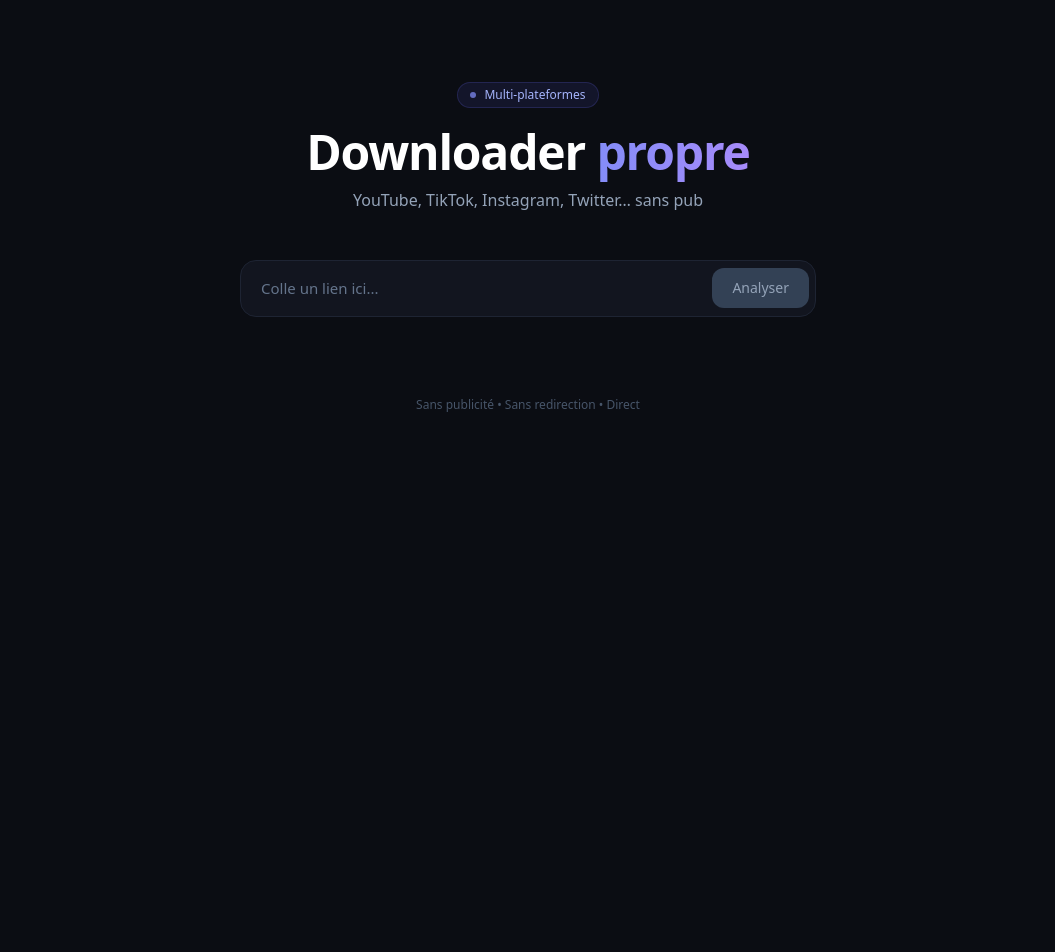
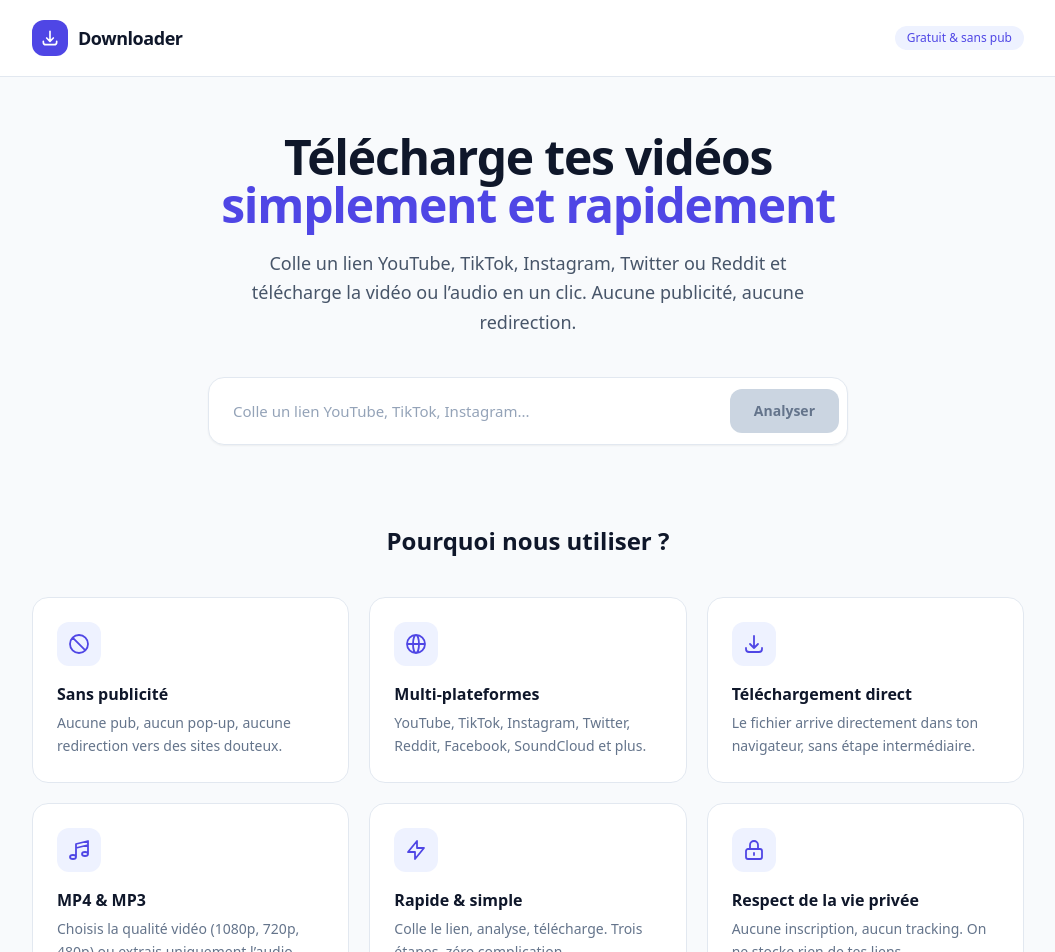
Before and after one commit to mohamedProgrammer120/dlmedia, a Next.js app: page / in a window 1280 px wide. Shown: the top 952 px of the page, without its empty margins (112-1167 px from the left). Before the commit the page ends 800 px from the top, so only its background shows below. Built offline with nearby package versions, Linux system fonts and the light colour scheme.

Commit message:
style claire

```diff
--- a/app/globals.css
+++ b/app/globals.css
@@ -2,44 +2,29 @@
 @tailwind components;
 @tailwind utilities;
 
-:root {
-  --bg: #0b0d13;
-  --card: #12151f;
-  --border: #1e2433;
-  --accent: #6366f1;
-  --accent-hover: #818cf8;
-}
-
 html, body {
   height: 100%;
-  background: var(--bg);
-  color: #e2e8f0;
+  background: #f8fafc;
+  color: #0f172a;
   font-family: system-ui, -apple-system, sans-serif;
 }
 
-/* Scrollbar */
 ::-webkit-scrollbar { width: 6px; }
-::-webkit-scrollbar-track { background: transparent; }
-::-webkit-scrollbar-thumb { background: #2d3348; border-radius: 10px; }
+::-webkit-scrollbar-track { background: #f1f5f9; }
+::-webkit-scrollbar-thumb { background: #cbd5e1; border-radius: 10px; }
 
-/* Animations */
 @keyframes fadeIn {
-  from { opacity: 0; transform: translateY(12px); }
+  from { opacity: 0; transform: translateY(14px); }
   to { opacity: 1; transform: translateY(0); }
 }
 
 @keyframes scaleIn {
-  from { opacity: 0; transform: scale(0.96); }
+  from { opacity: 0; transform: scale(0.97); }
   to { opacity: 1; transform: scale(1); }
 }
 
-@keyframes pulse-soft {
-  0%, 100% { opacity: 1; }
-  50% { opacity: 0.6; }
-}
-
 .animate-fade-in {
-  animation: fadeIn 0.4s ease-out forwards;
+  animation: fadeIn 0.45s ease-out forwards;
 }
 
 .animate-scale-in {
--- a/app/page.js
+++ b/app/page.js
@@ -78,30 +78,40 @@
   };
 
   return (
-    <div className="min-h-screen bg-[#0b0d13] text-slate-200 flex flex-col items-center px-4 py-14 sm:py-20">
+    <div className="min-h-screen bg-slate-50 text-slate-900">
 
-      {/* Header */}
-      <header className="w-full max-w-xl text-center mb-12 animate-fade-in">
-        <div className="inline-flex items-center gap-2 px-3 py-1 mb-5 rounded-full bg-indigo-500/10 border border-indigo-500/20 text-indigo-300 text-xs font-medium">
-          <span className="w-1.5 h-1.5 rounded-full bg-indigo-400 animate-pulse"></span>
-          Multi-plateformes
+      {/* ===== HEADER ===== */}
+      <header className="border-b border-slate-200 bg-white">
+        <div className="max-w-5xl mx-auto px-4 py-5 flex items-center justify-between">
+          <div className="flex items-center gap-2.5">
+            <div className="w-9 h-9 rounded-xl bg-indigo-600 flex items-center justify-center">
+              <svg className="w-5 h-5 text-white" fill="none" viewBox="0 0 24 24" stroke="currentColor">
+                <path strokeLinecap="round" strokeLinejoin="round" strokeWidth={2} d="M4 16v1a3 3 0 003 3h10a3 3 0 003-3v-1m-4-4l-4 4m0 0l-4-4m4 4V4" />
+              </svg>
             </div>
-        <h1 className="text-4xl sm:text-5xl font-bold tracking-tight text-white">
-          Downloader
-          <span className="text-transparent bg-clip-text bg-gradient-to-r from-indigo-400 to-violet-400">
-            {" "}propre
+            <span className="font-bold text-lg tracking-tight">Downloader</span>
+          </div>
+          <span className="text-xs font-medium text-indigo-600 bg-indigo-50 px-3 py-1 rounded-full">
+            Gratuit & sans pub
           </span>
-        </h1>
-        <p className="mt-3 text-slate-400 text-sm sm:text-base">
-          YouTube, TikTok, Instagram, Twitter… sans pub
-        </p>
+        </div>
       </header>
 
-      {/* Input */}
-      <div className="w-full max-w-xl animate-fade-in" style={{ animationDelay: "0.1s" }}>
-        <div className="relative group">
-          <div className="absolute -inset-0.5 bg-gradient-to-r from-indigo-500 to-violet-500 rounded-2xl opacity-0 group-hover:opacity-20 blur transition duration-500"></div>
-          <div className="relative flex items-center bg-[#12151f] border border-[#1e2433] rounded-2xl overflow-hidden focus-within:border-indigo-500/60 transition-colors">
+      {/* ===== HERO ===== */}
+      <section className="max-w-3xl mx-auto px-4 pt-14 pb-10 text-center animate-fade-in">
+        <h1 className="text-4xl sm:text-5xl font-extrabold tracking-tight text-slate-900 leading-tight">
+          Télécharge tes vidéos
+          <span className="block text-indigo-600">simplement et rapidement</span>
+        </h1>
+        <p className="mt-5 text-slate-600 text-lg max-w-xl mx-auto leading-relaxed">
+          Colle un lien YouTube, TikTok, Instagram, Twitter ou Reddit et télécharge
+          la vidéo ou l’audio en un clic. Aucune publicité, aucune redirection.
+        </p>
+      </section>
+
+      {/* ===== SEARCH BOX ===== */}
+      <section className="max-w-2xl mx-auto px-4 animate-fade-in" style={{ animationDelay: "0.1s" }}>
+        <div className="bg-white rounded-2xl shadow-sm border border-slate-200 p-2 flex items-center gap-2 focus-within:ring-2 focus-within:ring-indigo-500/30 focus-within:border-indigo-400 transition">
           <input
             ref={inputRef}
             type="text"
@@ -109,101 +119,92 @@
             onChange={(e) => setUrl(e.target.value)}
             onPaste={handlePaste}
             onKeyDown={(e) => e.key === "Enter" && analyze()}
-              placeholder="Colle un lien ici..."
-              className="flex-1 bg-transparent px-5 py-4 text-white placeholder-slate-500 focus:outline-none text-[15px]"
+            placeholder="Colle un lien YouTube, TikTok, Instagram..."
+            className="flex-1 px-4 py-3.5 text-[15px] bg-transparent placeholder-slate-400 focus:outline-none"
           />
           <button
             onClick={() => analyze()}
             disabled={analyzing || !url.trim()}
-              className="m-1.5 px-5 py-2.5 rounded-xl bg-indigo-600 hover:bg-indigo-500 disabled:bg-slate-700 disabled:text-slate-400 text-white text-sm font-medium transition-all active:scale-95"
+            className="px-6 py-3 rounded-xl bg-indigo-600 hover:bg-indigo-700 disabled:bg-slate-300 disabled:text-slate-500 text-white text-sm font-semibold transition active:scale-95"
           >
             {analyzing ? (
-                <span className="flex items-center gap-2">
-                  <svg className="animate-spin h-4 w-4" viewBox="0 0 24 24">
+              <svg className="animate-spin h-5 w-5" viewBox="0 0 24 24">
                 <circle className="opacity-25" cx="12" cy="12" r="10" stroke="currentColor" strokeWidth="4" fill="none" />
                 <path className="opacity-75" fill="currentColor" d="M4 12a8 8 0 018-8v4a4 4 0 00-4 4H4z" />
               </svg>
-                </span>
             ) : (
               "Analyser"
             )}
           </button>
         </div>
-        </div>
-      </div>
 
         {/* Erreur */}
         {error && (
-        <div className="w-full max-w-xl mt-6 animate-scale-in">
-          <div className="bg-red-500/10 border border-red-500/20 text-red-300 rounded-xl px-5 py-3.5 text-sm flex items-center gap-3">
+          <div className="mt-4 animate-scale-in bg-red-50 border border-red-200 text-red-700 rounded-xl px-5 py-3.5 text-sm flex items-center gap-3">
             <svg className="w-5 h-5 shrink-0" fill="none" viewBox="0 0 24 24" stroke="currentColor">
               <path strokeLinecap="round" strokeLinejoin="round" strokeWidth={2} d="M12 8v4m0 4h.01M21 12a9 9 0 11-18 0 9 9 0 0118 0z" />
             </svg>
             {error}
           </div>
-        </div>
         )}
+      </section>
 
-      {/* Skeleton */}
+      {/* ===== SKELETON ===== */}
       {analyzing && (
-        <div className="w-full max-w-xl mt-10 animate-scale-in">
-          <div className="bg-[#12151f] rounded-2xl border border-[#1e2433] overflow-hidden">
-            <div className="aspect-video bg-[#1a1e2b] animate-pulse" />
+        <div className="max-w-2xl mx-auto px-4 mt-10 animate-scale-in">
+          <div className="bg-white rounded-2xl border border-slate-200 overflow-hidden shadow-sm">
+            <div className="aspect-video bg-slate-100 animate-pulse" />
             <div className="p-5 space-y-3">
-              <div className="h-5 bg-[#1a1e2b] rounded-lg w-3/4 animate-pulse" />
-              <div className="h-4 bg-[#1a1e2b] rounded-lg w-1/2 animate-pulse" />
+              <div className="h-5 bg-slate-100 rounded-lg w-3/4 animate-pulse" />
+              <div className="h-4 bg-slate-100 rounded-lg w-1/2 animate-pulse" />
             </div>
           </div>
         </div>
       )}
 
-      {/* Résultat */}
+      {/* ===== RESULT CARD ===== */}
       {info && !analyzing && (
-        <div className="w-full max-w-xl mt-10 animate-scale-in">
-          <div className="bg-[#12151f] rounded-2xl border border-[#1e2433] overflow-hidden shadow-2xl shadow-black/40">
-
+        <div className="max-w-2xl mx-auto px-4 mt-10 animate-scale-in">
+          <div className="bg-white rounded-2xl border border-slate-200 overflow-hidden shadow-sm">
             {info.thumbnail && (
-              <div className="relative aspect-video bg-black overflow-hidden">
+              <div className="relative aspect-video bg-slate-100 overflow-hidden">
                 <img
                   src={info.thumbnail}
                   alt={info.title}
-                  className="w-full h-full object-cover transition-transform duration-700 hover:scale-105"
+                  className="w-full h-full object-cover"
                   onError={(e) => {
                     if (info.videoId) {
                       e.target.src = `https://i.ytimg.com/vi/${info.videoId}/hqdefault.jpg`;
                     }
                   }}
                 />
-                <div className="absolute inset-0 bg-gradient-to-t from-[#12151f]/80 to-transparent opacity-60" />
               </div>
             )}
 
             <div className="p-6">
-              <h2 className="text-lg font-semibold text-white leading-snug line-clamp-2">
+              <h2 className="text-lg font-semibold text-slate-900 leading-snug line-clamp-2">
                 {info.title}
               </h2>
-              <p className="mt-1.5 text-sm text-slate-400 flex items-center gap-2">
-                <span>{info.author}</span>
+              <p className="mt-1.5 text-sm text-slate-500">
+                {info.author}
                 {info.platform && info.platform !== "unknown" && (
-                  <>
-                    <span className="w-1 h-1 rounded-full bg-slate-600"></span>
-                    <span className="capitalize text-indigo-300/80">{info.platform}</span>
-                  </>
+                  <span className="ml-2 capitalize text-indigo-600 font-medium">
+                    • {info.platform}
+                  </span>
                 )}
               </p>
 
-              <div className="mt-7 space-y-3">
-                <p className="text-[11px] uppercase tracking-widest text-slate-500 font-medium">
+              <div className="mt-6 space-y-3">
+                <p className="text-xs font-semibold uppercase tracking-wider text-slate-400">
                   Qualité vidéo
                 </p>
-
                 <div className="grid grid-cols-3 gap-2.5">
                   {["1080", "720", "480"].map((q) => (
                     <button
                       key={q}
                       onClick={() => download("mp4", q)}
                       disabled={!!downloading}
-                      className="relative py-3 rounded-xl bg-indigo-500/10 hover:bg-indigo-500/20 border border-indigo-500/20 hover:border-indigo-500/40 text-indigo-300 text-sm font-medium transition-all active:scale-95 disabled:opacity-50 disabled:cursor-not-allowed"
+                      className="py-3 rounded-xl bg-indigo-50 hover:bg-indigo-100 border border-indigo-100 text-indigo-700 text-sm font-semibold transition active:scale-95 disabled:opacity-50"
                     >
                       {downloading === `mp4-${q}` ? (
                         <svg className="animate-spin h-4 w-4 mx-auto" viewBox="0 0 24 24">
@@ -220,7 +221,7 @@
                 <button
                   onClick={() => download("mp3")}
                   disabled={!!downloading}
-                  className="w-full py-3.5 rounded-xl bg-emerald-500/10 hover:bg-emerald-500/20 border border-emerald-500/20 hover:border-emerald-500/40 text-emerald-300 text-sm font-medium transition-all active:scale-95 disabled:opacity-50 disabled:cursor-not-allowed flex items-center justify-center gap-2"
+                  className="w-full py-3.5 rounded-xl bg-emerald-50 hover:bg-emerald-100 border border-emerald-100 text-emerald-700 text-sm font-semibold transition active:scale-95 disabled:opacity-50 flex items-center justify-center gap-2"
                 >
                   {downloading === "mp3-1080" || downloading === "mp3" ? (
                     <>
@@ -231,12 +232,7 @@
                       Préparation...
                     </>
                   ) : (
-                    <>
-                      <svg className="w-4 h-4" fill="none" viewBox="0 0 24 24" stroke="currentColor">
-                        <path strokeLinecap="round" strokeLinejoin="round" strokeWidth={2} d="M9 19V6l12-3v13M9 19c0 1.105-1.343 2-3 2s-3-.895-3-2 1.343-2 3-2 3 .895 3 2zm12-3c0 1.105-1.343 2-3 2s-3-.895-3-2 1.343-2 3-2 3 .895 3 2zM9 10l12-3" />
-                      </svg>
-                      Télécharger MP3
-                    </>
+                    "Télécharger MP3"
                   )}
                 </button>
               </div>
@@ -245,9 +241,90 @@
         </div>
       )}
 
-      {/* Footer */}
-      <footer className="mt-20 text-center text-xs text-slate-600 animate-fade-in" style={{ animationDelay: "0.3s" }}>
-        Sans publicité • Sans redirection • Direct
+      {/* ===== FEATURES ===== */}
+      {!info && !analyzing && (
+        <section className="max-w-5xl mx-auto px-4 mt-20 mb-16 animate-fade-in" style={{ animationDelay: "0.2s" }}>
+          <h2 className="text-center text-2xl font-bold text-slate-900 mb-10">
+            Pourquoi nous utiliser ?
+          </h2>
+
+          <div className="grid sm:grid-cols-2 lg:grid-cols-3 gap-5">
+            {[
+              {
+                title: "Sans publicité",
+                desc: "Aucune pub, aucun pop-up, aucune redirection vers des sites douteux.",
+                icon: (
+                  <svg className="w-6 h-6" fill="none" viewBox="0 0 24 24" stroke="currentColor">
+                    <path strokeLinecap="round" strokeLinejoin="round" strokeWidth={1.8} d="M18.364 18.364A9 9 0 005.636 5.636m12.728 12.728A9 9 0 015.636 5.636m12.728 12.728L5.636 5.636" />
+                  </svg>
+                ),
+              },
+              {
+                title: "Multi-plateformes",
+                desc: "YouTube, TikTok, Instagram, Twitter, Reddit, Facebook, SoundCloud et plus.",
+                icon: (
+                  <svg className="w-6 h-6" fill="none" viewBox="0 0 24 24" stroke="currentColor">
+                    <path strokeLinecap="round" strokeLinejoin="round" strokeWidth={1.8} d="M21 12a9 9 0 01-9 9m9-9a9 9 0 00-9-9m9 9H3m9 9a9 9 0 01-9-9m9 9c1.657 0 3-4.03 3-9s-1.343-9-3-9m0 18c-1.657 0-3-4.03-3-9s1.343-9 3-9m-9 9a9 9 0 019-9" />
+                  </svg>
+                ),
+              },
+              {
+                title: "Téléchargement direct",
+                desc: "Le fichier arrive directement dans ton navigateur, sans étape intermédiaire.",
+                icon: (
+                  <svg className="w-6 h-6" fill="none" viewBox="0 0 24 24" stroke="currentColor">
+                    <path strokeLinecap="round" strokeLinejoin="round" strokeWidth={1.8} d="M4 16v1a3 3 0 003 3h10a3 3 0 003-3v-1m-4-4l-4 4m0 0l-4-4m4 4V4" />
+                  </svg>
+                ),
+              },
+              {
+                title: "MP4 & MP3",
+                desc: "Choisis la qualité vidéo (1080p, 720p, 480p) ou extrais uniquement l’audio.",
+                icon: (
+                  <svg className="w-6 h-6" fill="none" viewBox="0 0 24 24" stroke="currentColor">
+                    <path strokeLinecap="round" strokeLinejoin="round" strokeWidth={1.8} d="M9 19V6l12-3v13M9 19c0 1.105-1.343 2-3 2s-3-.895-3-2 1.343-2 3-2 3 .895 3 2zm12-3c0 1.105-1.343 2-3 2s-3-.895-3-2 1.343-2 3-2 3 .895 3 2zM9 10l12-3" />
+                  </svg>
+                ),
+              },
+              {
+                title: "Rapide & simple",
+                desc: "Colle le lien, analyse, télécharge. Trois étapes, zéro complication.",
+                icon: (
+                  <svg className="w-6 h-6" fill="none" viewBox="0 0 24 24" stroke="currentColor">
+                    <path strokeLinecap="round" strokeLinejoin="round" strokeWidth={1.8} d="M13 10V3L4 14h7v7l9-11h-7z" />
+                  </svg>
+                ),
+              },
+              {
+                title: "Respect de la vie privée",
+                desc: "Aucune inscription, aucun tracking. On ne stocke rien de tes liens.",
+                icon: (
+                  <svg className="w-6 h-6" fill="none" viewBox="0 0 24 24" stroke="currentColor">
+                    <path strokeLinecap="round" strokeLinejoin="round" strokeWidth={1.8} d="M12 15v2m-6 4h12a2 2 0 002-2v-6a2 2 0 00-2-2H6a2 2 0 00-2 2v6a2 2 0 002 2zm10-10V7a4 4 0 00-8 0v4h8z" />
+                  </svg>
+                ),
+              },
+            ].map((item, i) => (
+              <div
+                key={i}
+                className="bg-white rounded-2xl border border-slate-200 p-6 hover:shadow-md hover:border-indigo-100 transition-all duration-300"
+              >
+                <div className="w-11 h-11 rounded-xl bg-indigo-50 text-indigo-600 flex items-center justify-center mb-4">
+                  {item.icon}
+                </div>
+                <h3 className="font-semibold text-slate-900 mb-1.5">{item.title}</h3>
+                <p className="text-sm text-slate-500 leading-relaxed">{item.desc}</p>
+              </div>
+            ))}
+          </div>
+        </section>
+      )}
+
+      {/* ===== FOOTER ===== */}
+      <footer className="border-t border-slate-200 bg-white py-8 mt-auto">
+        <div className="max-w-5xl mx-auto px-4 text-center text-sm text-slate-500">
+          <p>Downloader propre — Aucune publicité • Aucune redirection • Multi-plateformes</p>
+        </div>
       </footer>
     </div>
   );
```
Lines whose indentation alone changed are shown as unchanged.
